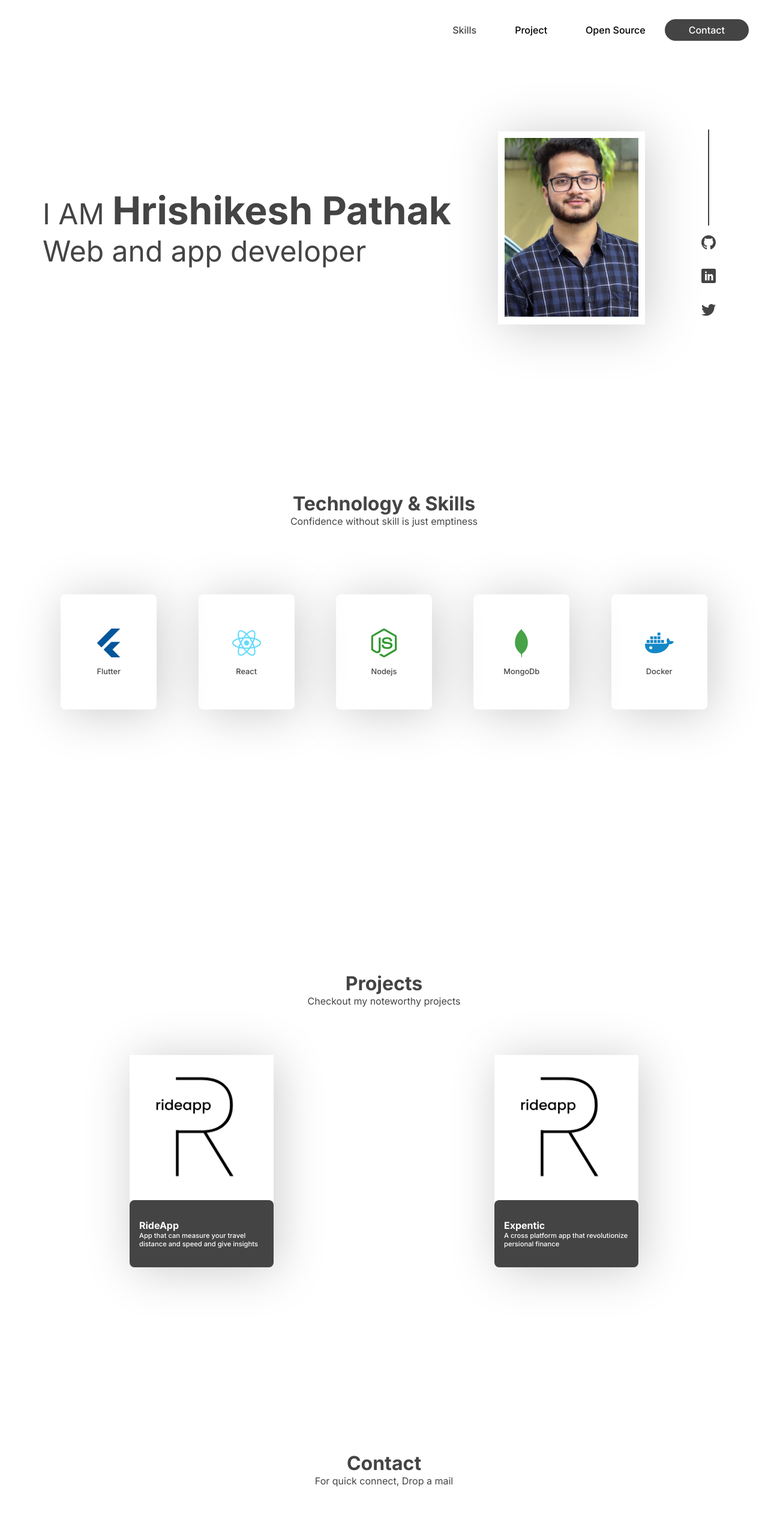
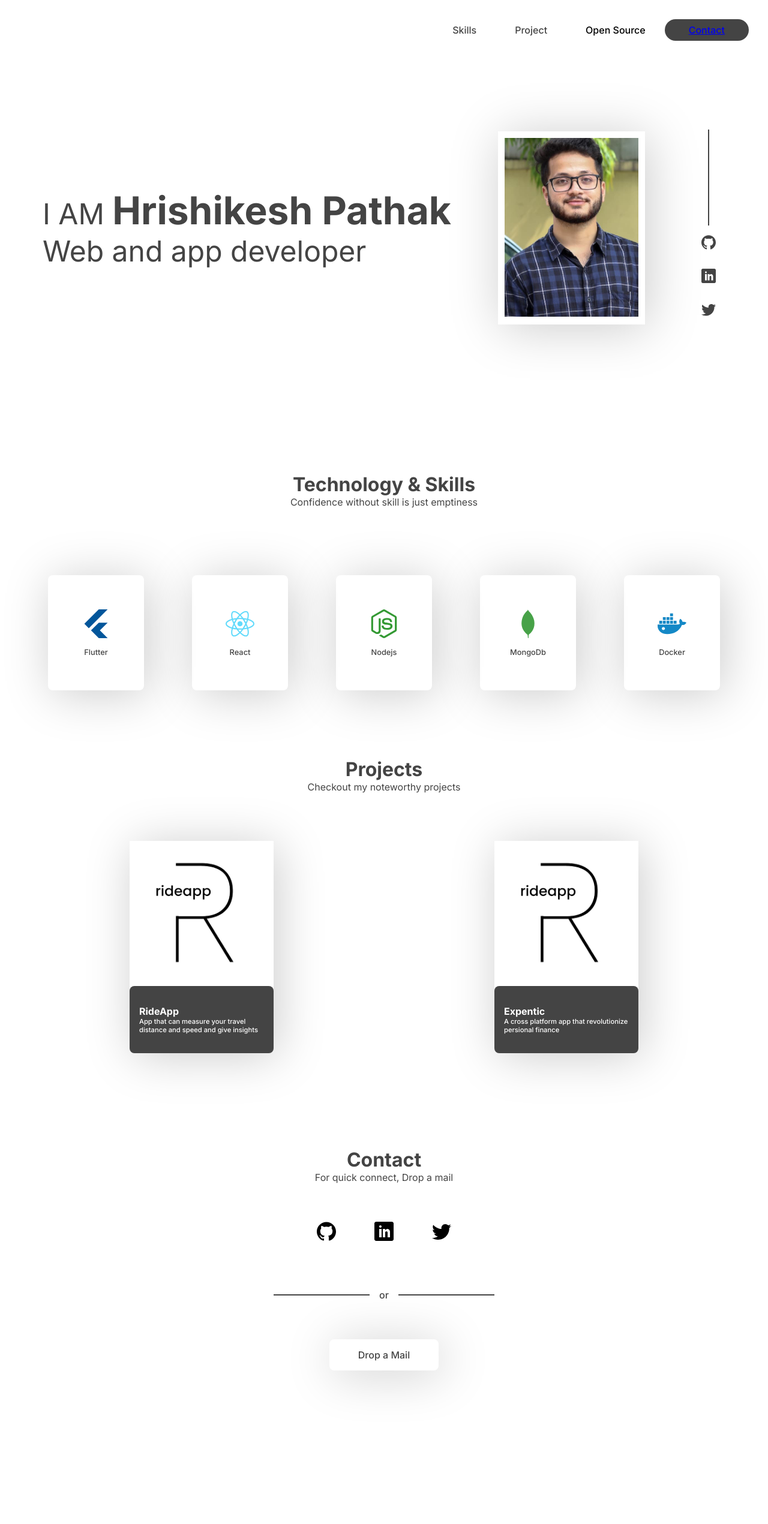
Before and after one commit to hrishiksh/portfolio-nextjs, a Next.js app: page / in a window 1280 px wide. Shown: the top 2541 px of the page at 60% size. After the commit the page ends 2413 px from the top, so only its background shows below. Built offline with nearby package versions, Linux system fonts and the light colour scheme.

Commit message:
RESPONSIVE: making it responsive

```diff
--- a/pages/index.js
+++ b/pages/index.js
@@ -21,9 +21,13 @@ const HomePage = () => {
             <li className={styles.nav__item}>
               <a href="#skill">Skills</a>
             </li>
-            <li className={styles.nav__item}>Project</li>
+            <li className={styles.nav__item}>
+              <a href="#project">Project</a>
+            </li>
             <li className={styles.nav__item}>Open Source</li>
-            <Primary_btn>Contact</Primary_btn>
+            <Primary_btn>
+              <a href="#contact">Contact</a>
+            </Primary_btn>
           </ul>
         </nav>
       </header>
@@ -81,7 +85,7 @@ const HomePage = () => {
 
         {/* This is Project section. it contain all the projects*/}
 
-        <section className={styles.main__projects}>
+        <section className={styles.main__projects} id="project">
           <h2 className={styles.main__projects__title}>Projects</h2>
           <h3 className={styles.main__projects__subtitle}>
             Checkout my noteworthy projects
@@ -104,7 +108,7 @@ const HomePage = () => {
 
         {/* This will be contact section */}
 
-        <section className={styles.main__contact}>
+        <section className={styles.main__contact} id="contact">
           <h2 className={styles.main__contact__title}>Contact</h2>
           <h3 className={styles.main__contact__subtitle}>
             For quick connect, Drop a mail
@@ -124,7 +128,9 @@ const HomePage = () => {
             <p className={styles.main__contact__or__text}>or</p>
           </div>
           <div className={styles.main__contact__cta}>
-            <WhiteBtn>Drop a Mail</WhiteBtn>
+            <WhiteBtn>
+              <a href="mailto:hrishikeshb2pathak@gmail.com">Drop a Mail</a>
+            </WhiteBtn>
           </div>
         </section>
       </main>
--- a/styles/components/Primary_btn.module.scss
+++ b/styles/components/Primary_btn.module.scss
@@ -6,5 +6,8 @@
   padding: 0.5rem 2.5rem;
   font-size: 1rem;
   font-weight: 500;
-
+  @media (max-width: 45rem) {
+    padding: 0.3rem 1rem;
+    font-size: 0.8rem;
+  }
 }
--- a/styles/components/Skill_card.module.scss
+++ b/styles/components/Skill_card.module.scss
@@ -7,6 +7,7 @@
   justify-content: center;
   align-items: center;
   box-shadow: 0.4rem 0.4rem 5rem var(--shadow-color);
+  margin: 2rem;
 }
 
 .svgicon {
--- a/styles/components/White_btn.module.scss
+++ b/styles/components/White_btn.module.scss
@@ -3,9 +3,12 @@
   border: none;
   background-color: var(--primary-color-light);
   box-shadow: 0.4rem 0.4rem 5rem var(--shadow-color);
-  color: var(--text-color-dark);
   border-radius: 0.5rem;
-  font-size: 1rem;
-  font-weight: 500;
   outline: none;
+  a {
+    text-decoration: none;
+    color: var(--text-color-dark);
+    font-size: 1rem;
+    font-weight: 500;
+  }
 }
--- a/styles/page/Home.module.scss
+++ b/styles/page/Home.module.scss
@@ -4,6 +4,9 @@
     margin: 2rem;
     justify-content: flex-end;
     align-items: baseline;
+    @media (max-width: 45rem) {
+      justify-content: space-evenly;
+    }
   }
   &__item {
     font-size: 1rem;
@@ -15,28 +18,46 @@
       text-decoration: none;
       color: var(--text-color-dark);
     }
+    @media (max-width: 45rem) {
+      font-size: 0.8rem;
+      padding: 0rem 1rem;
+    }
   }
 }
 
 .main {
   margin: 0rem 2rem;
+
   &__hero {
     height: 70vh;
     display: flex;
     justify-content: space-around;
     align-items: center;
+    @media (max-width: 45rem) {
+      flex-direction: column;
+      position: relative;
+    }
   }
 
   &__textbox {
+    @media (max-width: 45rem) {
+      margin: 2rem 0rem;
+    }
     &__text {
       font-size: 3rem;
       font-weight: 400;
       color: var(--text-color-dark);
+      @media (max-width: 45rem) {
+        font-size: 1rem;
+      }
     }
     &__bold {
       font-size: 4rem;
       font-weight: 700;
       color: var(--text-color-dark);
+      @media (max-width: 45rem) {
+        font-size: 2rem;
+      }
     }
   }
 
@@ -55,6 +76,11 @@
     justify-content: flex-end;
     align-items: center;
     width: fit-content;
+    @media (max-width: 45rem) {
+      position: absolute;
+      right: -1rem;
+      top: 10rem;
+    }
     &__icon {
       height: 1.5rem;
       width: 1.5rem;
@@ -71,9 +97,8 @@
   }
 
   &__skills {
-    padding: 10rem 0rem;
+    padding: 8rem 0rem 0rem 0rem;
     width: 100%;
-    height: 100vh;
     &__title {
       font-size: 2rem;
       font-weight: 700;
@@ -89,15 +114,18 @@
     &__box {
       display: flex;
       justify-content: space-evenly;
-      margin: 7rem 0rem;
+      align-items: center;
+      margin: 5rem 0rem;
       flex-wrap: wrap;
+      @media (max-width: 45rem) {
+        flex-direction: column;
+      }
     }
   }
 
   &__projects {
-    padding: 10rem 0rem;
     width: 100%;
-    height: 100vh;
+    height: 100%;
     &__title {
       font-size: 2rem;
       font-weight: 700;
@@ -119,9 +147,8 @@
   }
 
   &__contact {
-    padding: 10rem 0rem;
+    padding: 5rem 0rem;
     width: 100%;
-    height: 100vh;
     &__title {
       font-size: 2rem;
       font-weight: 700;
```
